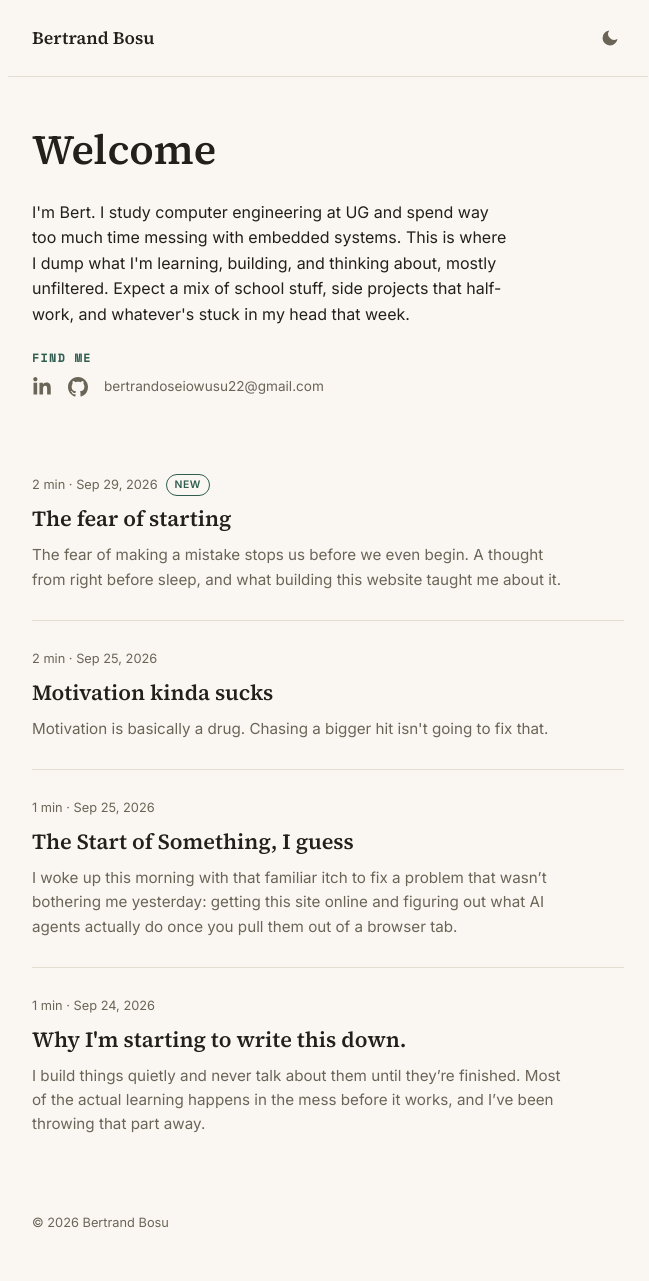
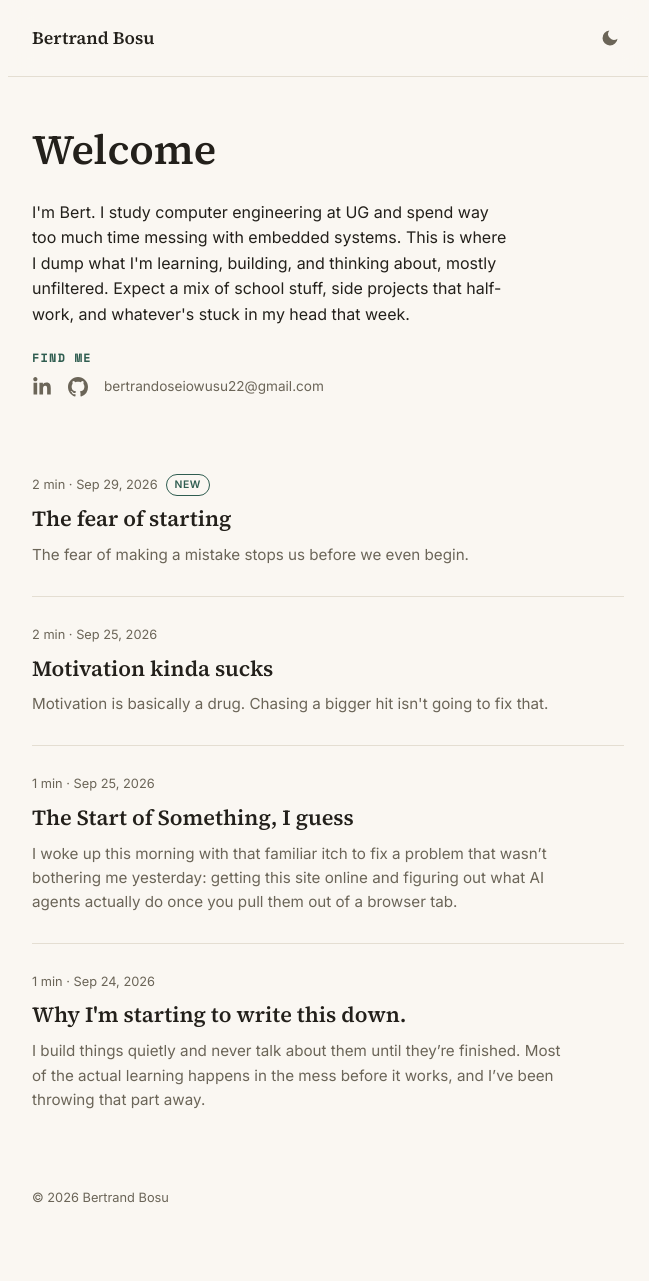
Before and after one commit to Bertqrt/bertrandbosu-blog1, a Jekyll site: the page built from index.md, in a window 1280 px wide. Shown: the whole page, without its empty margins (312-961 px from the left). Built offline with Jekyll 4.4.1, drawn with Linux system fonts in a browser that asks for light colours; comment, search, counter and statistics services are not loaded; after the commit the page ends 1257 px from its top, so only the background shows below that.

Commit message:
Update 2026-09-29-the-fear-of-starting.md

```diff
--- a/_posts/2026-09-29-the-fear-of-starting.md
+++ b/_posts/2026-09-29-the-fear-of-starting.md
@@ -2,7 +2,7 @@
 layout: post
 title: "The fear of starting"
 date: 2026-09-29
-excerpt: "The fear of making a mistake stops us before we even begin. A thought from right before sleep, and what building this website taught me about it."
+excerpt: "The fear of making a mistake stops us before we even begin."
 ---
 
 I was about to sleep the other night and my thoughts were all over the place. I wasn't trying to come up with anything to post. I was just thinking about thinking, you know? Then a line from the theme song of an old cartoon I used to watch hit me:
```
